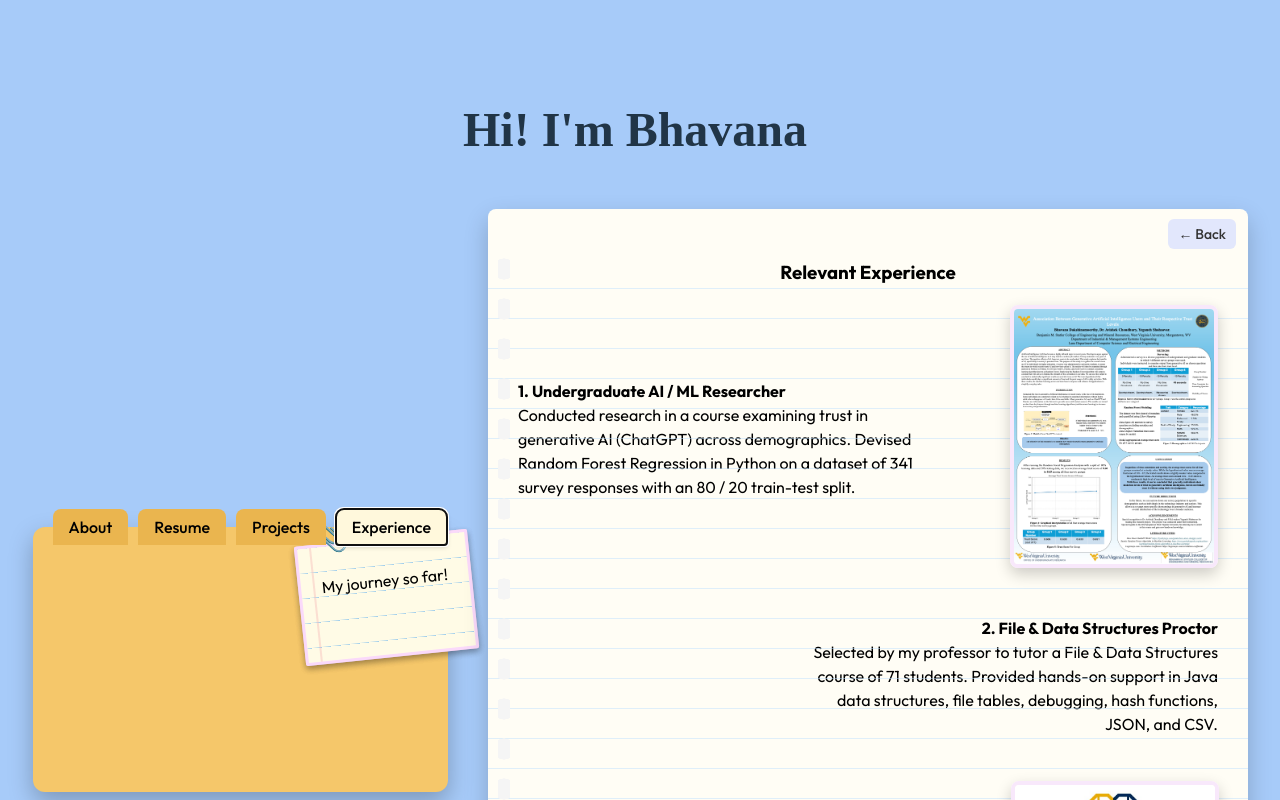
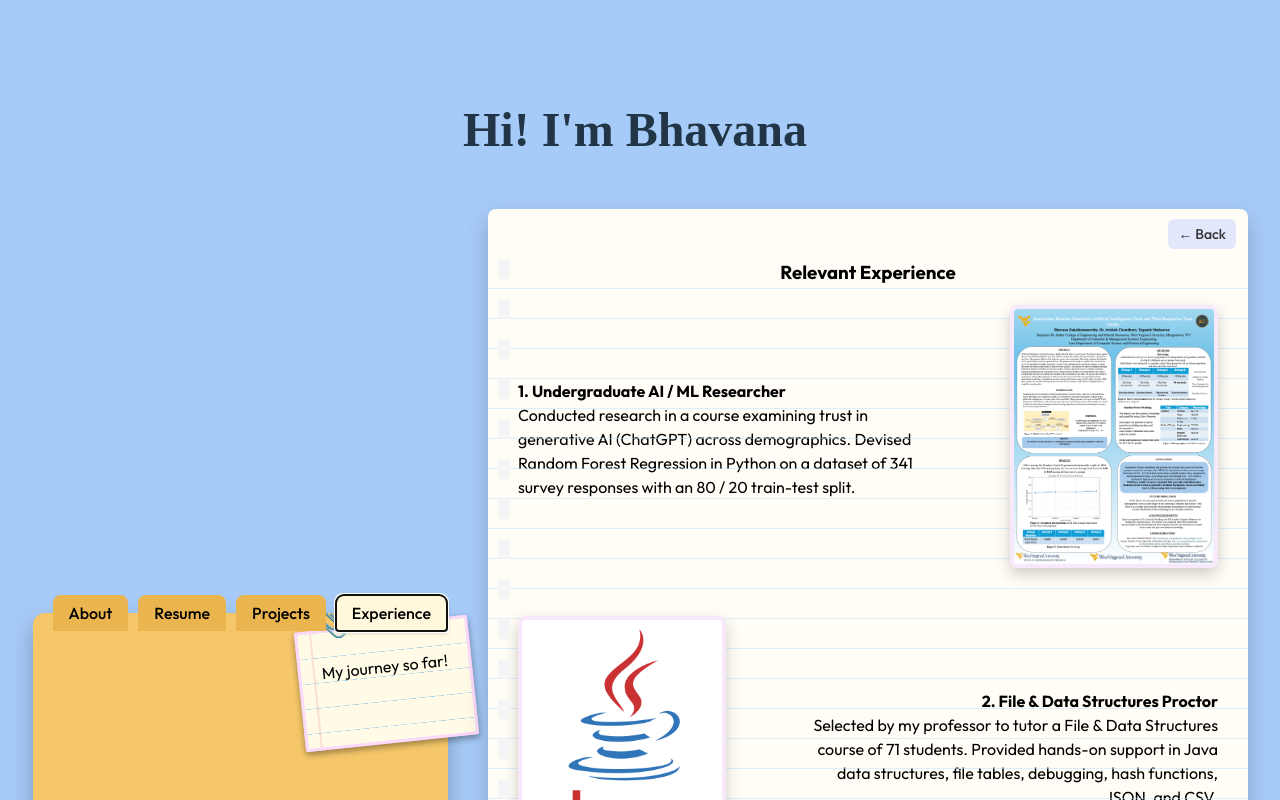
Before and after one commit to bhavana-pixel/portfolio, a React (Vite) app: page / in a window 1280 px wide. Both pictures are taken after a click on the button "Experience". Shown: the top 800 px of the page. Built offline with nearby package versions, Linux system fonts and the light colour scheme.

Commit message:
Added image to experience 2.

```diff
--- a/src/Folder.css
+++ b/src/Folder.css
@@ -567,3 +567,29 @@
   position: relative;
   z-index: 5;
 }
+
+.experience2-row {
+  display: flex;
+  flex-direction: row-reverse; /* 👈 image left, text right */
+  align-items: center;
+  gap: 24px;
+  width: 100%;
+  margin-bottom: 6%;
+}
+
+.experience2-text {
+  flex: 1;
+  text-align: right;
+}
+
+.experience2-wrapper {
+  flex-shrink: 0;
+}
+
+.java-image {
+  width: 200px;
+  border-radius: 8px;
+  border: 4px solid rgb(248, 232, 251);
+  box-shadow: 0 6px 15px rgba(0,0,0,0.2);
+  animation: photoFadeIn 0.6s ease-out forwards;
+}
--- a/src/Folder.jsx
+++ b/src/Folder.jsx
@@ -282,6 +282,14 @@ export default function Folder() {
                         JSON, and CSV.
                       </p>
                     </div>
+
+                     <div className="experience2-wrapper">
+                      <img
+                        src="/java.jpg"
+                        alt="Artificial Intelligence WVU Logo"
+                        className="java-image"
+                      />
+                    </div>
                   </div>
 
                   {/* Experience 3 */}
```
Also changed, not shown: public/java.jpg (added).
